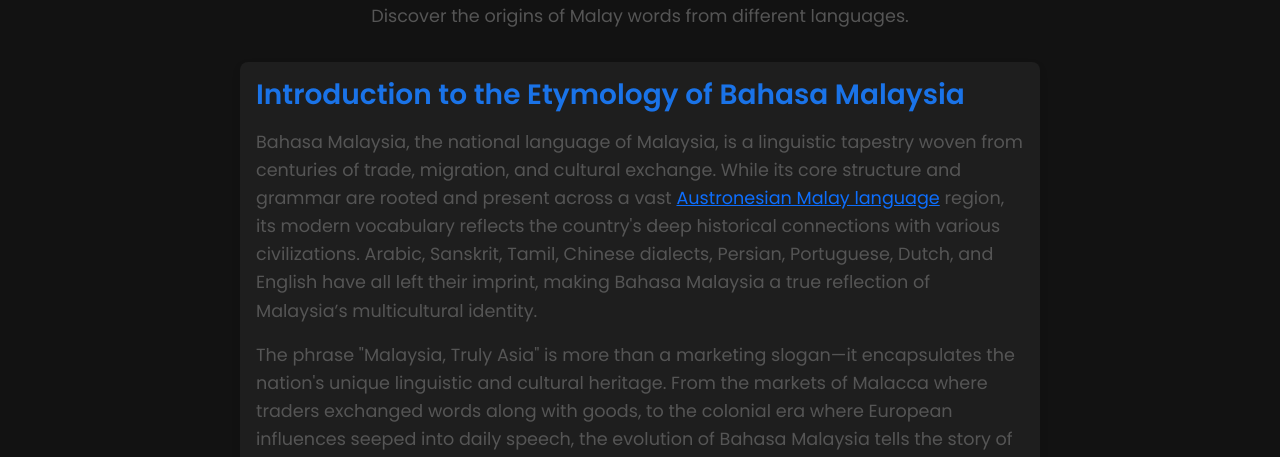
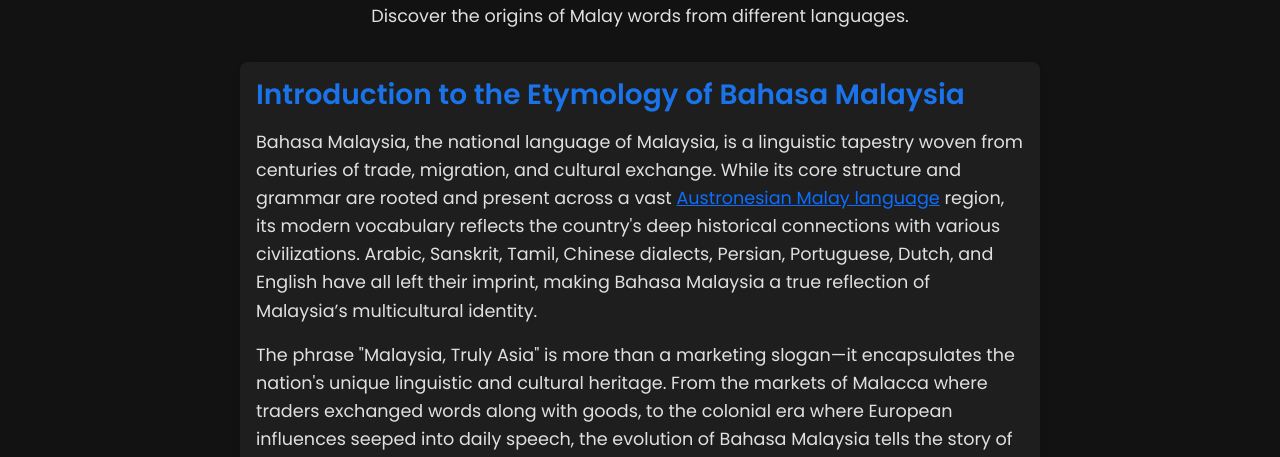
Before and after one commit to jlasius/BahasaKu, a plain HTML site: page etymology.html in a window 1280 px wide. Shown: the part 340-797 px from the top of the page. Drawn offline with nearby package versions, Linux system fonts and the dark colour scheme.

Commit message:
dark mode fixes for etymology.html

```diff
--- a/css/etymology.css
+++ b/css/etymology.css
@@ -266,10 +266,19 @@ p {
     color: #e0e0e0;
   }
 
+  p.discover-text {
+    color: #e0e0e0; /* Dark mode color */
+  }
+
   .introduction-text, .language-content {
     background-color: #1e1e1e;
     color: #e0e0e0;
   }
+
+  .introduction-text p {
+    color: #e0e0e0; /* Fix for greyish text in dark mode */
+  }
+
 
   .language-toggle {
     background-color: #1a73e8;
--- a/etymology.html
+++ b/etymology.html
@@ -46,9 +46,8 @@
     <div class="text-center">
       <img src="images/mascot.jpeg" alt="IdiomKu Mascot" class="mascot-image">
       <h1>Etymology of Bahasa Malaysia</h1>
-      <p>Discover the origins of Malay words from different languages.</p>
-    </div>
-
+      <p class="discover-text">Discover the origins of Malay words from different languages.</p>
+        </div>
     <!-- Introduction Text -->
     <div class="introduction-text">
       <h2>Introduction to the Etymology of Bahasa Malaysia</h2>
```
